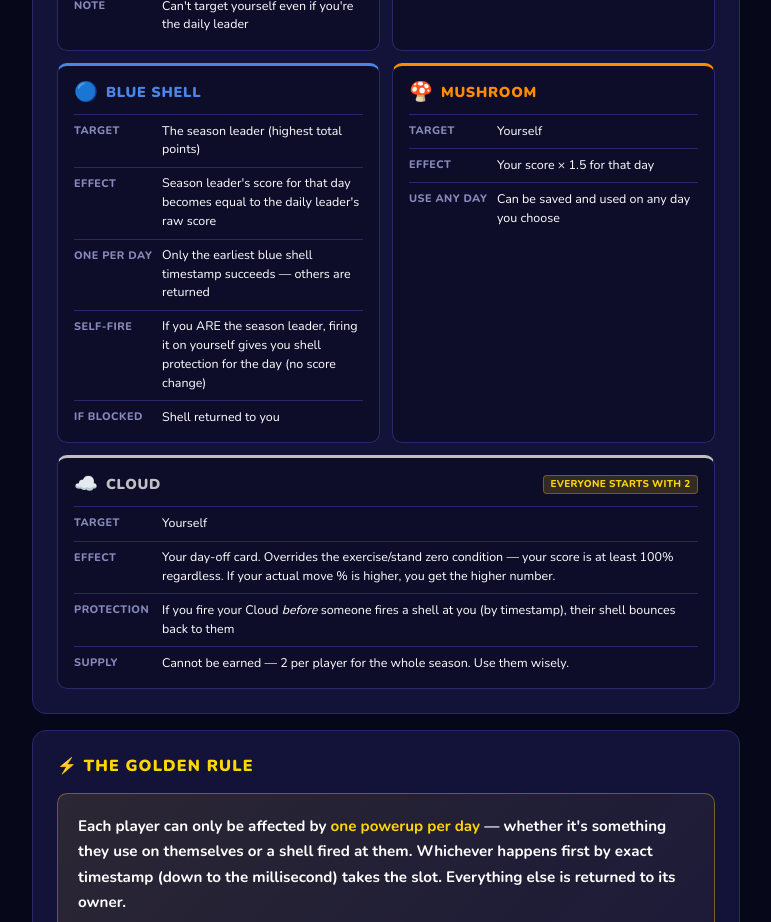
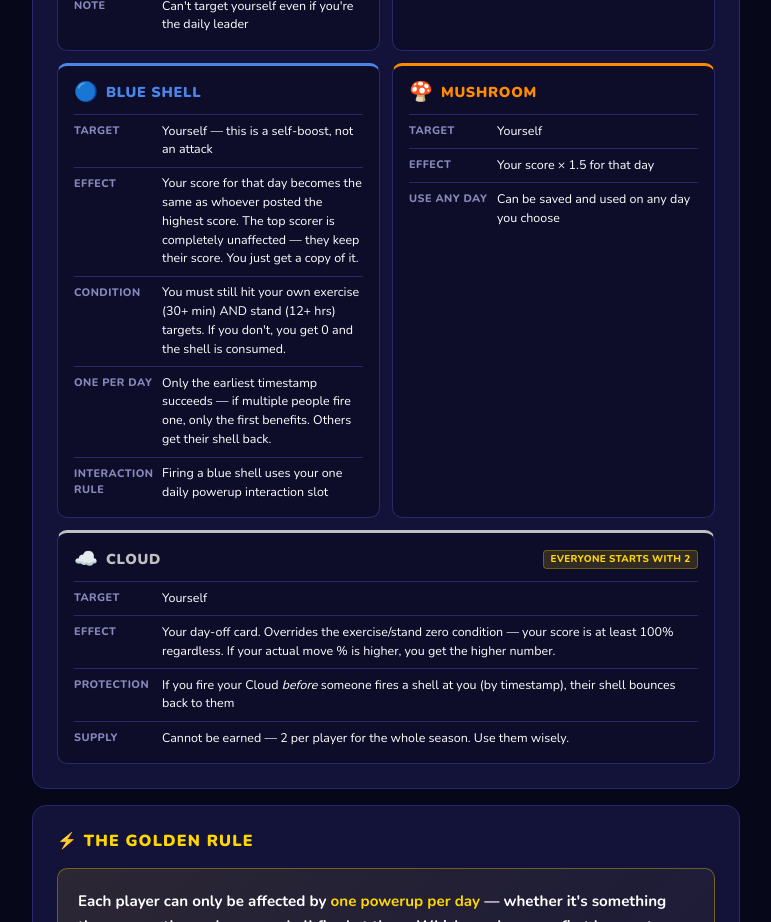
Before and after one commit to simonjamesgreen/rings-club, a React (Vite) app: page /rules in a window 1280 px wide. Shown: the part 1420-2342 px from the top of the page, without its empty margins (254-1025 px from the left). Built offline with nearby package versions, Linux system fonts and the light colour scheme.

Commit message:
fix: blue shell is self-boost (copy day top score), not attack

```diff
--- a/src/components/ActivityFeed.jsx
+++ b/src/components/ActivityFeed.jsx
@@ -119,7 +119,10 @@ export default function ActivityFeed({ leagueId, standings }) {
           desc = (
             <>
               <b style={{ color: colorOf(ev.actor_player_id) }}>{nameOf(ev.actor_player_id)}</b>
-              {' → season leader'}
+              {ev.status === 'applied'
+                ? ` copied the day's top score (${ev.final_score_applied != null ? Math.round(ev.final_score_applied) + '%' : '—'})`
+                : ' · returned'
+              }
             </>
           )
         } else if (ev.event_type === 'use_cloud') {
--- a/src/pages/Home.jsx
+++ b/src/pages/Home.jsx
@@ -218,7 +218,7 @@ export default function Home() {
     { key: 'cloud',    icon: '☁️', label: 'Cloud',       sub: 'Day off: 100% floor + shell shield (lands tomorrow)', count: me.clouds },
     { key: 'red',      icon: '🔴', label: 'Red Shell',   sub: 'Halves today\'s leader — lands tomorrow', count: me.red_shells   },
     { key: 'green',    icon: '🟢', label: 'Green Shell', sub: 'Pick a target — lands tomorrow',       count: me.green_shells },
-    { key: 'blue',     icon: '🔵', label: 'Blue Shell',  sub: 'Hits the season leader — lands tomorrow', count: me.blue_shells  },
+    { key: 'blue',     icon: '🔵', label: 'Blue Shell',  sub: 'Copy the day\'s top score as your own — lands tomorrow', count: me.blue_shells  },
     { key: 'mushroom', icon: '🍄', label: 'Mushroom',    sub: '+50% to your score — lands tomorrow', count: me.mushrooms    },
   ] : []
 
--- a/src/pages/Rules.jsx
+++ b/src/pages/Rules.jsx
@@ -122,23 +122,27 @@ export default function Rules() {
             </div>
             <div className="powerup-detail">
               <span className="powerup-detail-label">Target</span>
-              <span>The season leader (highest total points)</span>
+              <span>Yourself — this is a self-boost, not an attack</span>
             </div>
             <div className="powerup-detail">
               <span className="powerup-detail-label">Effect</span>
-              <span>Season leader's score for that day becomes equal to the daily leader's raw score</span>
+              <span>
+                Your score for that day becomes the same as whoever posted the highest score.
+                The top scorer is completely unaffected — they keep their score.
+                You just get a copy of it.
+              </span>
+            </div>
+            <div className="powerup-detail">
+              <span className="powerup-detail-label">Condition</span>
+              <span>You must still hit your own exercise (30+ min) AND stand (12+ hrs) targets. If you don't, you get 0 and the shell is consumed.</span>
             </div>
             <div className="powerup-detail">
               <span className="powerup-detail-label">One per day</span>
-              <span>Only the earliest blue shell timestamp succeeds — others are returned</span>
+              <span>Only the earliest timestamp succeeds — if multiple people fire one, only the first benefits. Others get their shell back.</span>
             </div>
             <div className="powerup-detail">
-              <span className="powerup-detail-label">Self-fire</span>
-              <span>If you ARE the season leader, firing it on yourself gives you shell protection for the day (no score change)</span>
-            </div>
-            <div className="powerup-detail">
-              <span className="powerup-detail-label">If blocked</span>
-              <span>Shell returned to you</span>
+              <span className="powerup-detail-label">Interaction rule</span>
+              <span>Firing a blue shell uses your one daily powerup interaction slot</span>
             </div>
           </div>
 
```
Also changed, not shown: src/lib/shellEngine.js.
